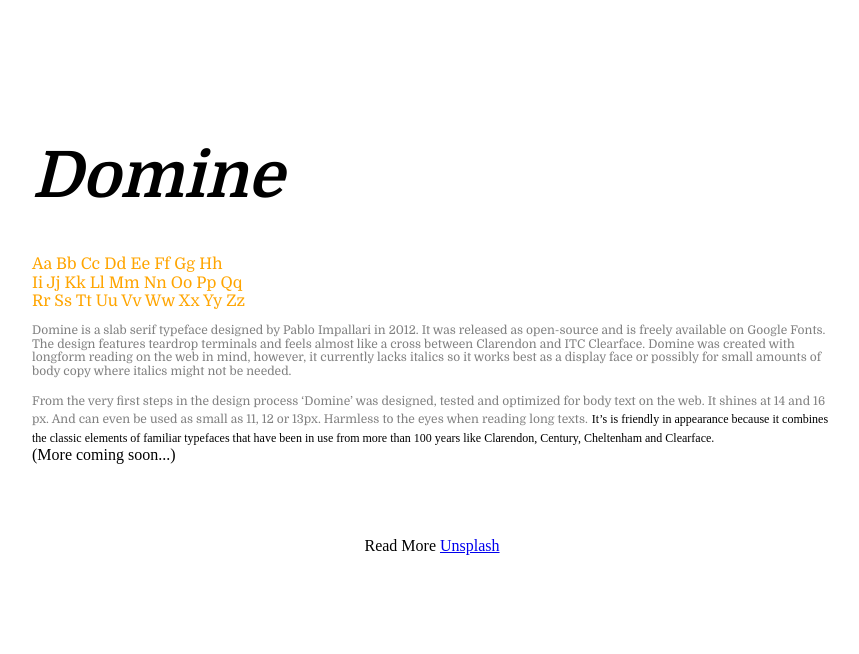
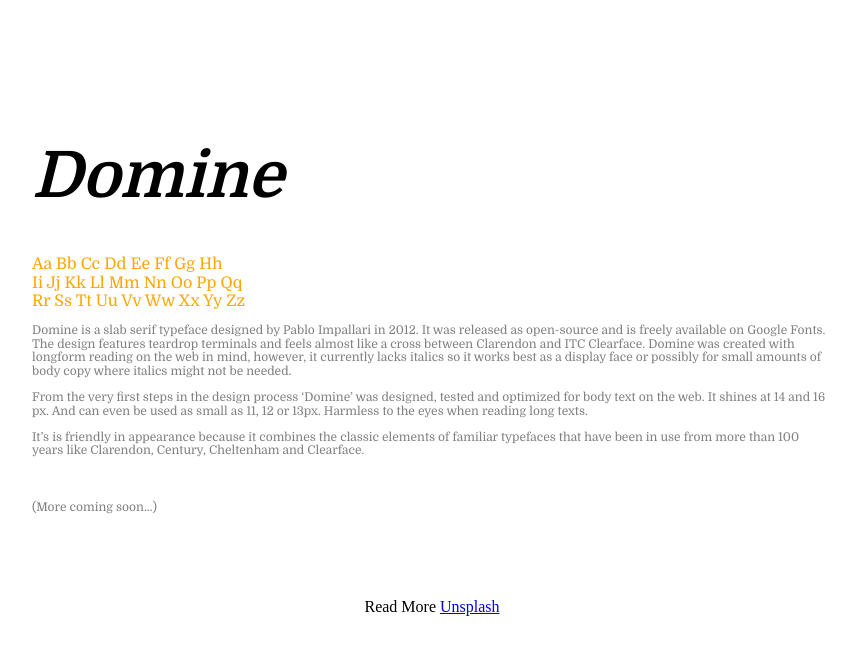
Before and after one commit to JhosethL/Type-Poster, a plain HTML site: page index.html in a window 1280 px wide. Shown: the whole page, without its empty margins (208-1067 px from the left). Drawn offline with nearby package versions, Linux system fonts and the light colour scheme.

Commit message:
remove denomination of paragraphs
p, p1, p2, pe, etc.

```diff
--- a/index.html
+++ b/index.html
@@ -28,12 +28,12 @@
 
   <p>Domine is a slab serif typeface designed by Pablo Impallari in 2012. It was released as open-source and is freely available on Google Fonts. The design features teardrop terminals and feels almost like a cross between Clarendon and ITC Clearface. Domine was created with longform reading on the web in mind, however, it currently lacks italics so it works best as a display face or possibly for small amounts of body copy where italics might not be needed.</p>
 
-    <p1>From the very first steps in the design process ‘Domine’ was designed, tested and optimized for body text on the web. It shines at 14 and 16 px. And can even be used as small as 11, 12 or 13px.
-  Harmless to the eyes when reading long texts.</p1>
+    <p>From the very first steps in the design process ‘Domine’ was designed, tested and optimized for body text on the web. It shines at 14 and 16 px. And can even be used as small as 11, 12 or 13px.
+  Harmless to the eyes when reading long texts.</p>
 
-  <p2> It’s is friendly in appearance because it combines the classic elements of familiar typefaces that have been in use from more than 100 years like Clarendon, Century, Cheltenham and Clearface.</p2><br>
+  <p> It’s is friendly in appearance because it combines the classic elements of familiar typefaces that have been in use from more than 100 years like Clarendon, Century, Cheltenham and Clearface.</p><br>
 
-  <p3> (More coming soon...)</p3>
+  <p> (More coming soon...)</p>
 
 </main>
 
```
